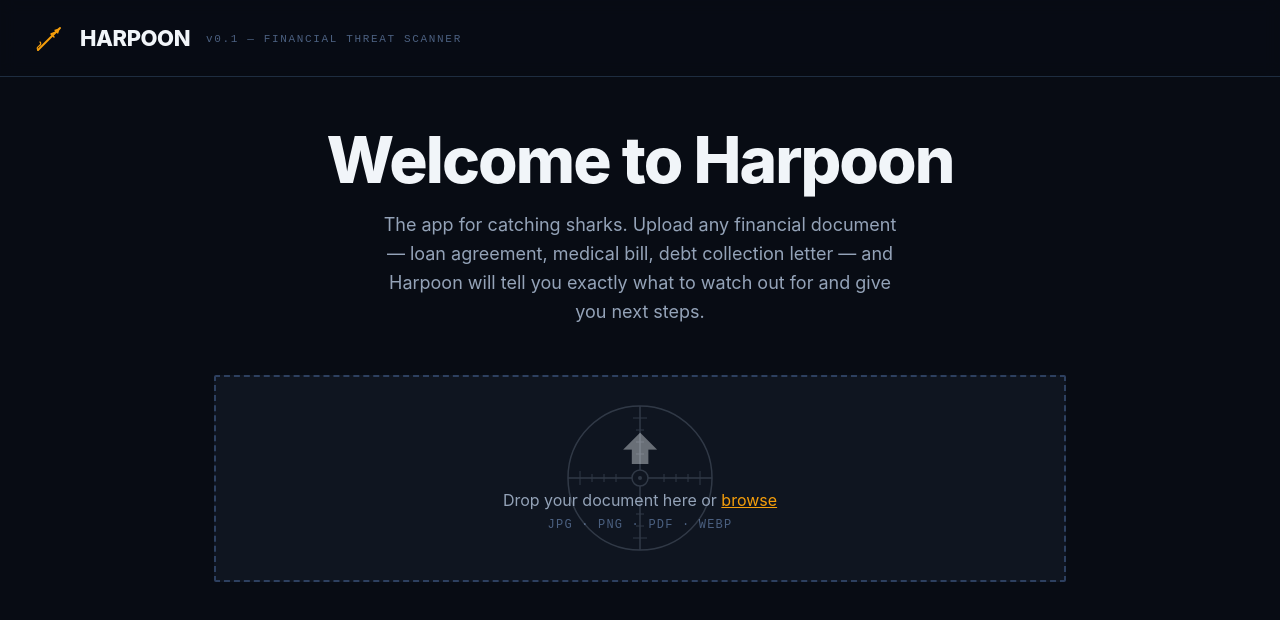
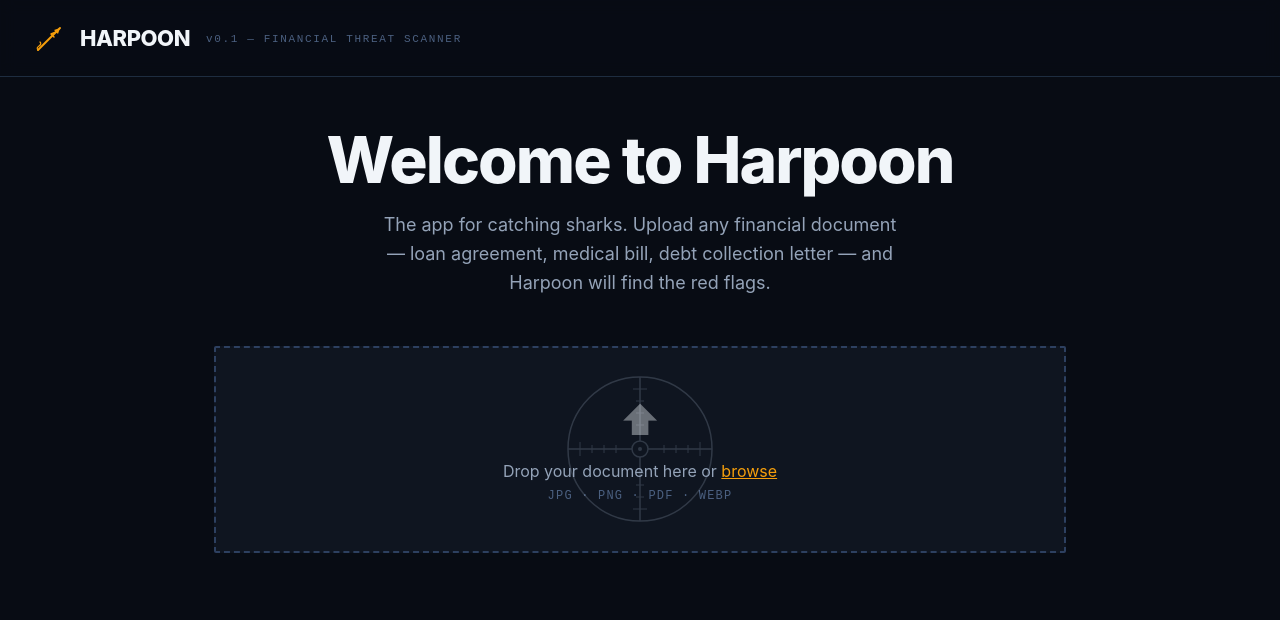
Before and after one commit to jps245/harpoon, a Next.js app in the folder frontend/: page / in a window 1280 px wide. Shown: the top 620 px of the page. Built offline with nearby package versions, Linux system fonts and the light colour scheme.

Commit message:
add PII stripping, other minor changes

```diff
--- a/frontend/app/page.tsx
+++ b/frontend/app/page.tsx
@@ -162,7 +162,7 @@ export default function Home() {
               margin: "0 auto",
               lineHeight: 1.6,
             }}>
-              The app for catching sharks.  Upload any financial document — loan agreement, medical bill, debt collection letter — and Harpoon will tell you exactly what to watch out for and give you next steps.
+              The app for catching sharks.  Upload any financial document — loan agreement, medical bill, debt collection letter — and Harpoon will find the red flags.
             </p>
           </div>
         )}
```
